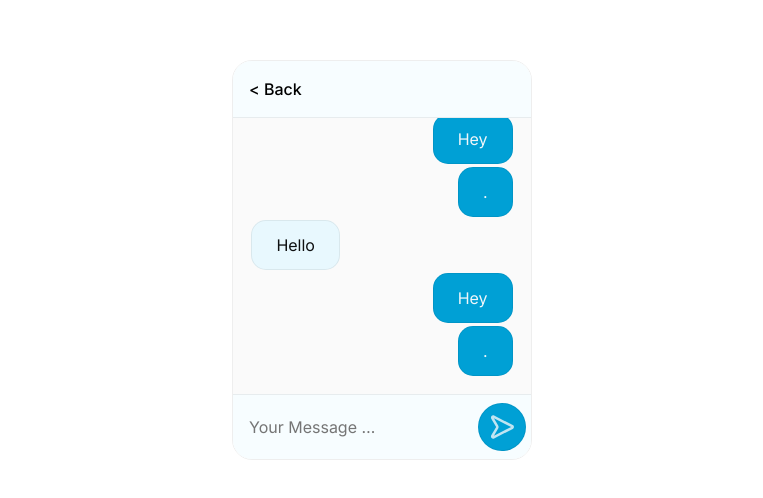
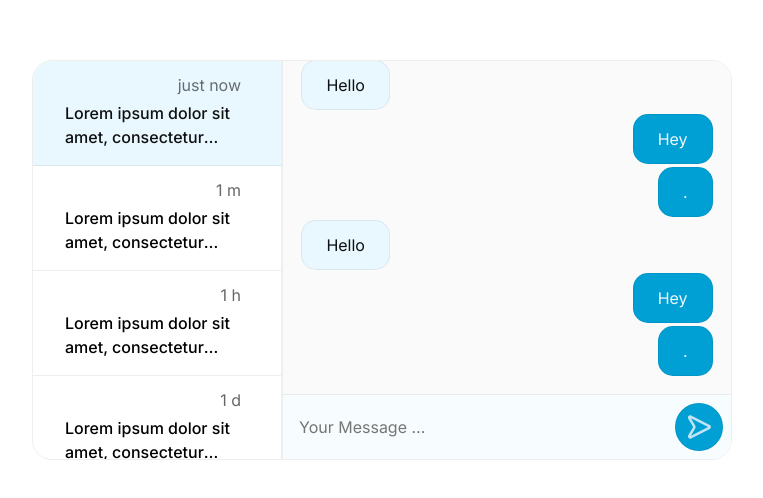
Before and after one commit to yspreen/super-simple-chat, a React app: page / in a window 1280 px wide. Shown: the part 140-638 px from the top of the page, without its empty margins (258-1021 px from the left). Built offline with nearby package versions, Linux system fonts and the light colour scheme.

Commit message:
Add desktop layout.

```diff
--- a/src/Chat.tsx
+++ b/src/Chat.tsx
@@ -1,4 +1,4 @@
-import { FC, ReactNode, useState } from "react";
+import { FC, ReactNode, useCallback, useState } from "react";
 import { timeSince } from "./timeSince";
 
 export interface ChatMessage {
@@ -110,7 +110,7 @@
   setSelectedChatIdx,
 }: ChatProps) => {
   const [input, setInput] = useState("");
-  const [drawerOpen, setDrawerOpen] = useState(false);
+  const [drawerOpen_, setDrawerOpen] = useState(false);
   const send = () => {
     if (!input) return;
     onNewMessage?.(input);
@@ -120,8 +120,24 @@
     setSelectedChatIdx?.(idx);
     setDrawerOpen(false);
   };
+
+  const [width, setWidth] = useState(0);
+  const isWide = width > 600;
+  const drawerOpen = drawerOpen_ && !isWide;
+
+  const measuredRef = useCallback((node: HTMLDivElement) => {
+    if (!node) return;
+    const resizeObserver = new ResizeObserver(() => {
+      setWidth(node.getBoundingClientRect().width);
+    });
+    resizeObserver.observe(node);
+  }, []);
+
   return (
-    <div className={`drawer-container ${drawerOpen ? "drawer-open" : ""}`}>
+    <div
+      ref={measuredRef}
+      className={`drawer-container ${drawerOpen ? "drawer-open" : ""} ${isWide ? "drawer-wide" : ""}`}
+    >
       <Drawer
         chats={chats}
         selectedChatIdx={selectedChatIdx ?? -1}
--- a/src/style.css
+++ b/src/style.css
@@ -73,7 +73,7 @@
 }
 .drawer-container {
   position: relative;
-  width: 300px;
+  width: 700px;
   height: 400px;
   justify-content: flex-start;
   border: 1px solid var(--border);
@@ -190,3 +190,22 @@
 .drawer {
   overflow-y: auto; /* Allows scrolling */
 }
+.drawer-wide {
+  display: flex;
+}
+.drawer-wide .header-container {
+  display: none;
+}
+.drawer-wide .drawer {
+  position: initial;
+  left: 0;
+  flex: 1;
+  min-width: 250px;
+  border: 0 solid var(--border);
+  border-right-width: 2px;
+}
+.drawer-wide .chat-container {
+  position: initial;
+  left: 0;
+  flex: 2;
+}
```
